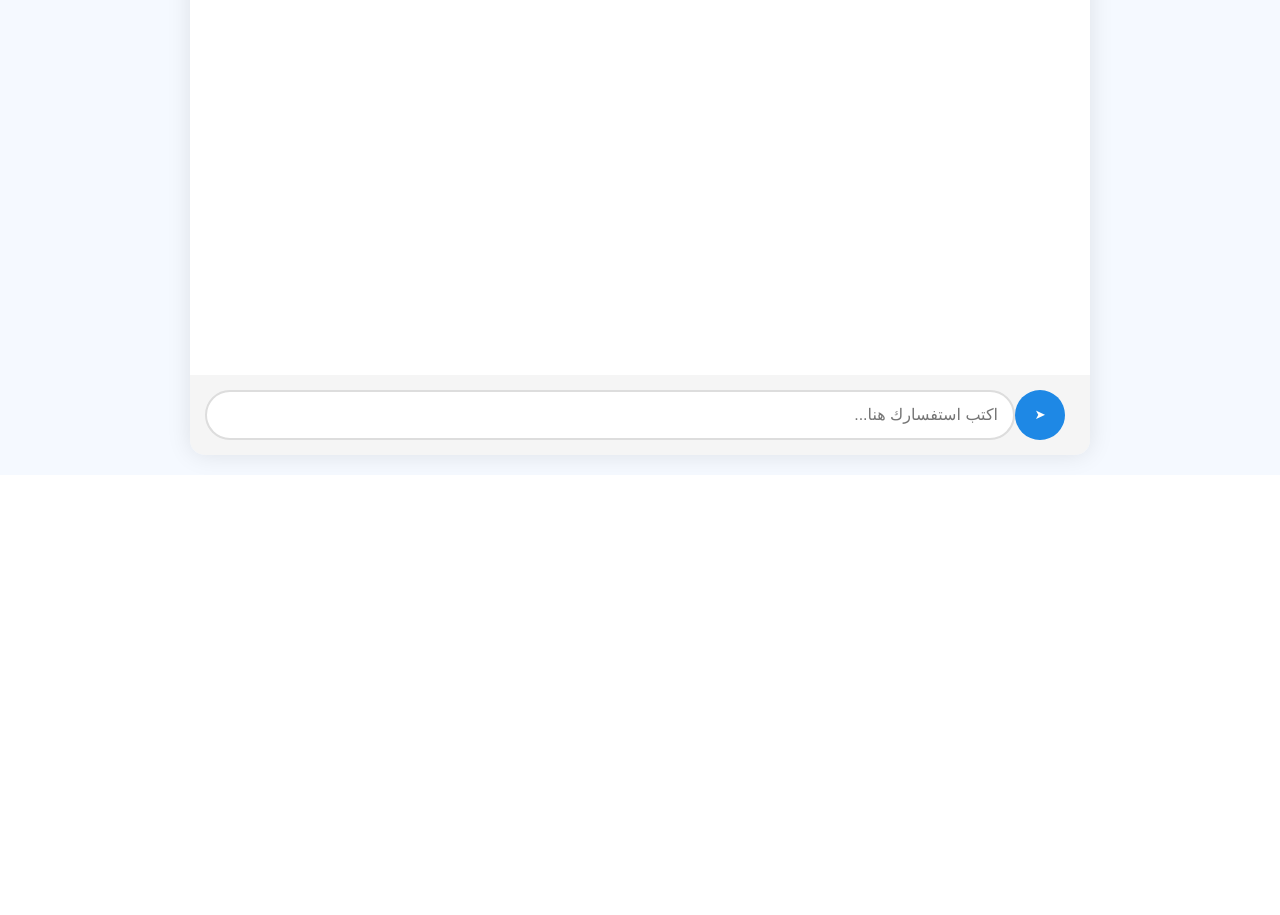
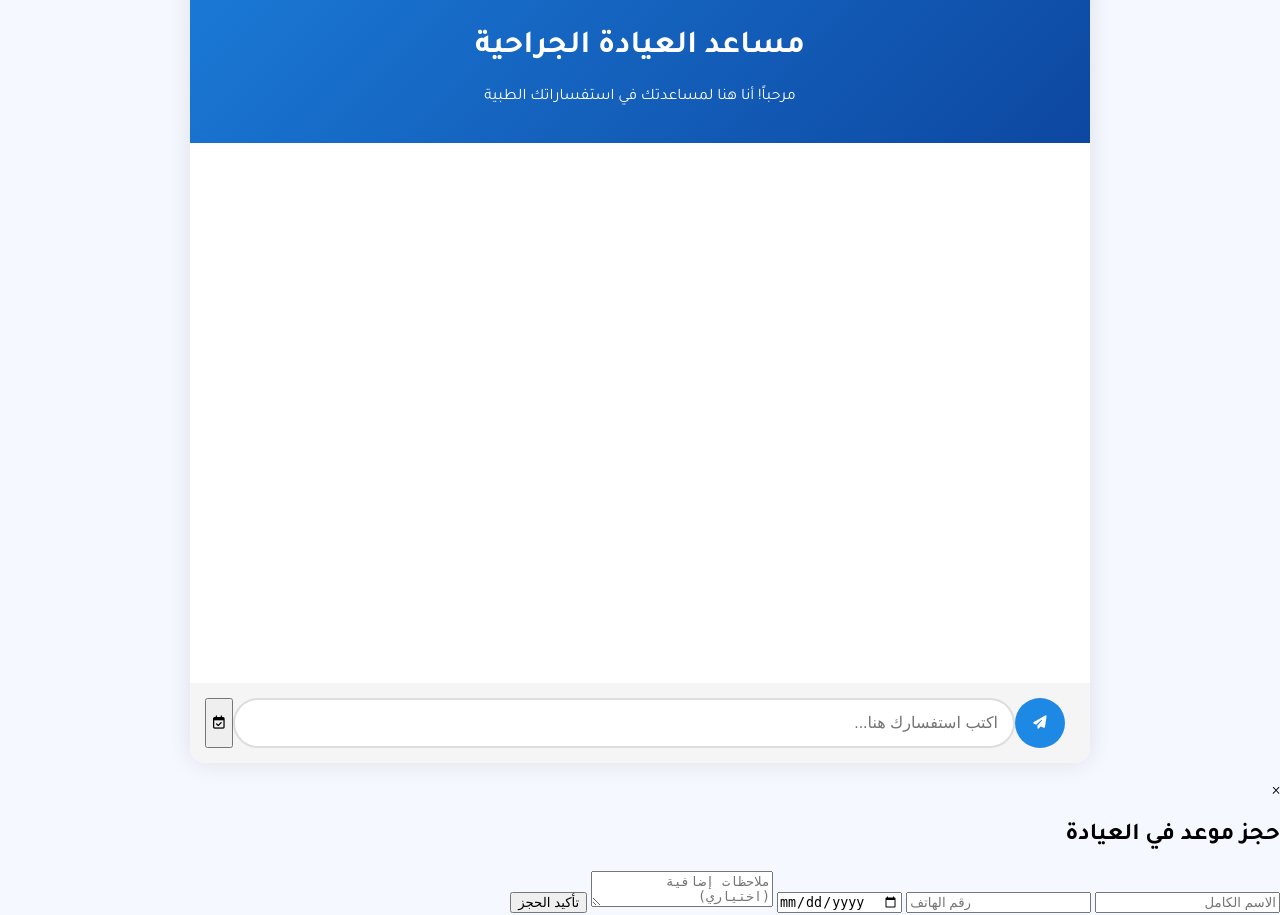
Before and after one commit to KhalidSurgery/Rania-Bot, a Flask app: page / in a window 1280 px wide. Shown: the part 341-1256 px from the top of the page. Before the commit the page ends 810 px from the top, so only its background shows below. Run offline with Flask 3, Linux system fonts and the light colour scheme.

Commit message:
Update chat.html

```diff
--- a/templates/chat.html
+++ b/templates/chat.html
@@ -3,28 +3,51 @@
 <head>
     <meta charset="UTF-8">
     <meta name="viewport" content="width=device-width, initial-scale=1.0">
-    <title>مساعد العيادة الجراحية</title>
-    <!-- ربط ملف CSS -->
+    <title>مساعد عيادة الدكتور خالد حسون</title>
     <link rel="stylesheet" href="/static/css/style.css">
-    <!-- خطوط Google -->
     <link href="https://fonts.googleapis.com/css2?family=Tajawal:wght@400;500;700&display=swap" rel="stylesheet">
+    <link rel="stylesheet" href="https://cdnjs.cloudflare.com/ajax/libs/font-awesome/6.4.0/css/all.min.css">
 </head>
 <body>
     <div class="chat-container">
         <div class="chat-header">
-            <h1>مساعد العيادة الجراحية</h1>
-            <p>كيف يمكنني مساعدتك اليوم؟</p>
+            <img src="/static/images/logo.png" alt="شعار العيادة" class="logo">
+            <div>
+                <h1>مساعد العيادة الجراحية</h1>
+                <p>مرحباً! أنا هنا لمساعدتك في استفساراتك الطبية</p>
+            </div>
         </div>
 
-        <div id="chat-box"></div>
+        <div id="chat-box">
+            <!-- الرسائل تظهر هنا -->
+        </div>
 
         <div class="input-area">
-            <button id="send-btn">➤</button>
-            <input type="text" id="user-input" placeholder="اكتب استفسارك هنا...">
+            <button id="send-btn">
+                <i class="fas fa-paper-plane"></i>
+            </button>
+            <input type="text" id="user-input" placeholder="اكتب استفسارك هنا..." autocomplete="off">
+            <button id="book-btn" title="حجز موعد">
+                <i class="far fa-calendar-check"></i>
+            </button>
         </div>
     </div>
 
-    <!-- ربط ملف JavaScript -->
+    <!-- نموذج حجز الموعد (مخفي بشكل افتراضي) -->
+    <div id="booking-modal" class="modal">
+        <div class="modal-content">
+            <span class="close-btn">&times;</span>
+            <h2>حجز موعد في العيادة</h2>
+            <form id="booking-form">
+                <input type="text" id="patient-name" placeholder="الاسم الكامل" required>
+                <input type="tel" id="patient-phone" placeholder="رقم الهاتف" required>
+                <input type="date" id="appointment-date" required>
+                <textarea id="notes" placeholder="ملاحظات إضافية (اختياري)"></textarea>
+                <button type="submit">تأكيد الحجز</button>
+            </form>
+        </div>
+    </div>
+
     <script src="/static/js/script.js"></script>
 </body>
 </html>
```
